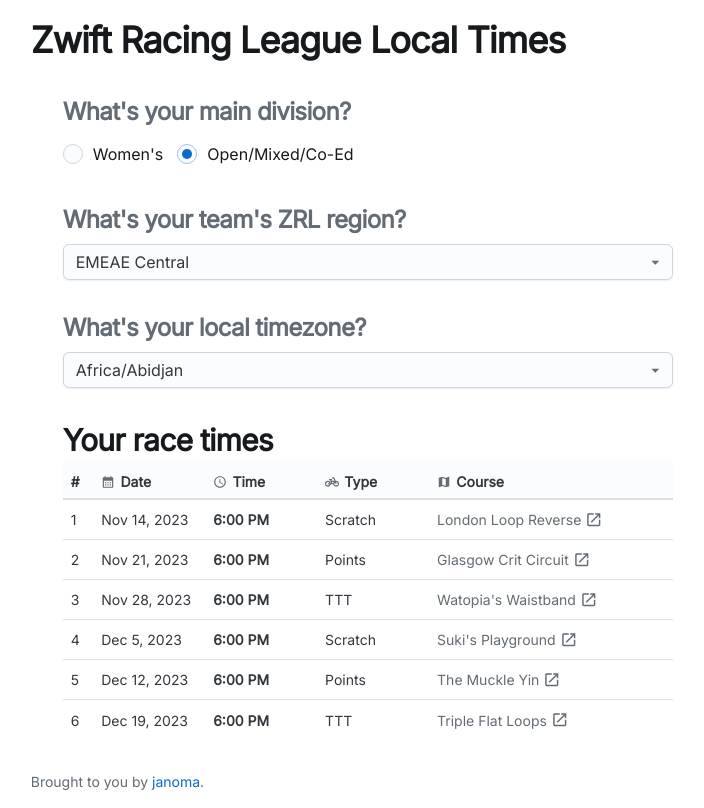
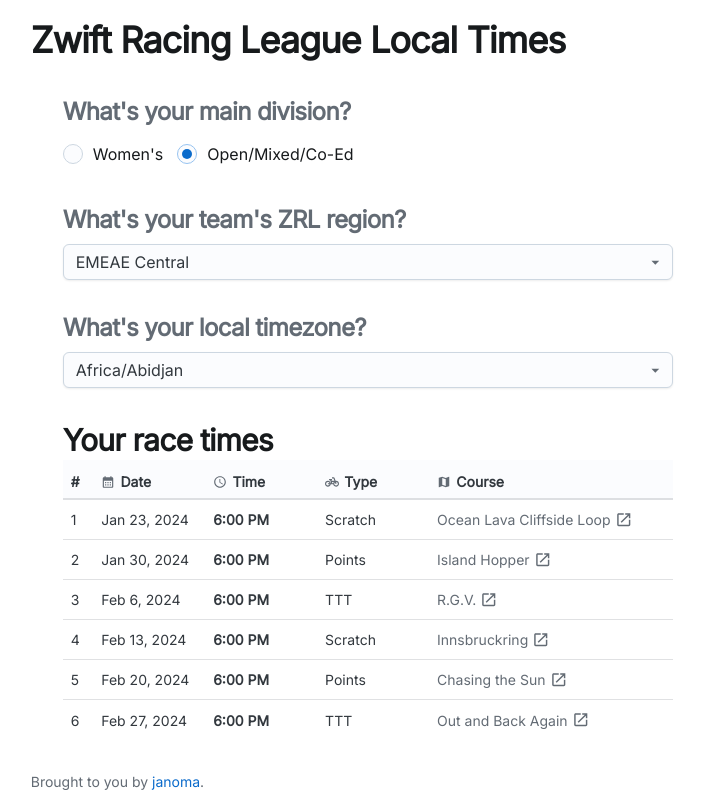
Before and after one commit to janoma/zrl-local-time, a React (Create React App) app: page / in a window 1280 px wide. Shown: the whole page, without its empty margins (272-976 px from the left). Built offline with nearby package versions, Linux system fonts and the light colour scheme.

Commit message:
feat: update races for round 3

```diff
--- /dev/null
+++ b/public/races-2023-2024-round-3.json
@@ -0,0 +1,44 @@
+[
+  {
+    "number": 1,
+    "date": "2024-01-23",
+    "type": "Scratch",
+    "course": "Ocean Lava Cliffside Loop",
+    "courseUrl": "https://zwiftinsider.com/route/ocean-lava-cliffside-loop/"
+  },
+  {
+    "number": 2,
+    "date": "2024-01-30",
+    "type": "Points",
+    "course": "Island Hopper",
+    "courseUrl": "https://zwiftinsider.com/route/island-hopper/"
+  },
+  {
+    "number": 3,
+    "date": "2024-02-06",
+    "type": "TTT",
+    "course": "R.G.V.",
+    "courseUrl": "https://zwiftinsider.com/route/rgv/"
+  },
+  {
+    "number": 4,
+    "date": "2024-02-13",
+    "type": "Scratch",
+    "course": "Innsbruckring",
+    "courseUrl": "https://zwiftinsider.com/route/innsbruckring/"
+  },
+  {
+    "number": 5,
+    "date": "2024-02-20",
+    "type": "Points",
+    "course": "Chasing the Sun",
+    "courseUrl": "https://zwiftinsider.com/route/chasing-the-sun/"
+  },
+  {
+    "number": 6,
+    "date": "2024-02-27",
+    "type": "TTT",
+    "course": "Out and Back Again",
+    "courseUrl": "https://zwiftinsider.com/route/out-and-back-again/"
+  }
+]
--- /dev/null
+++ b/public/zrl-2024-01-06.json
@@ -0,0 +1,114 @@
+{
+  "women": {
+    "Oceania Western": {
+      "timezone": "Australia/Sydney",
+      "time": "19:15"
+    },
+    "EMEAE Eastern": {
+      "timezone": "Europe/London",
+      "time": "17:10"
+    },
+    "EMEAE Central": {
+      "timezone": "Europe/London",
+      "time": "18:10"
+    },
+    "EMEAE Western": {
+      "timezone": "Europe/London",
+      "time": "19:10"
+    },
+    "American Eastern": {
+      "timezone": "America/New_York",
+      "time": "19:20"
+    },
+    "American Western": {
+      "timezone": "America/New_York",
+      "time": "21:30"
+    }
+  },
+  "open": {
+    "Oceania Eastern": {
+      "timezone": "Europe/London",
+      "time": "05:15"
+    },
+    "Oceania Central": {
+      "timezone": "Europe/London",
+      "time": "06:15"
+    },
+    "Oceania Western": {
+      "timezone": "Australia/Sydney",
+      "time": "19:20"
+    },
+    "Atlantic Eastern": {
+      "timezone": "Europe/London",
+      "time": "09:30"
+    },
+    "Atlantic Southern": {
+      "timezone": "America/New_York",
+      "time": "05:30"
+    },
+    "Atlantic Central": {
+      "timezone": "America/New_York",
+      "time": "06:30"
+    },
+    "Atlantic Northern": {
+      "timezone": "America/New_York",
+      "time": "07:30"
+    },
+    "EMEAE Eastern": {
+      "timezone": "Europe/London",
+      "time": "17:00"
+    },
+    "EMEAE Southern": {
+      "timezone": "Europe/London",
+      "time": "17:30"
+    },
+    "EMEAE Central": {
+      "timezone": "Europe/London",
+      "time": "18:00"
+    },
+    "EMEAE Northern": {
+      "timezone": "Europe/London",
+      "time": "18:15"
+    },
+    "EMEAE Western": {
+      "timezone": "Europe/London",
+      "time": "18:30"
+    },
+    "EMEAW Eastern": {
+      "timezone": "Europe/London",
+      "time": "18:45"
+    },
+    "EMEAW Southern": {
+      "timezone": "Europe/London",
+      "time": "19:00"
+    },
+    "EMEAW Central": {
+      "timezone": "Europe/London",
+      "time": "19:15"
+    },
+    "EMEAW Northern": {
+      "timezone": "Europe/London",
+      "time": "19:30"
+    },
+    "EMEAW Western": {
+      "timezone": "Europe/London",
+      "time": "19:45"
+    },
+    "Americas Southern": {
+      "timezone": "America/Santiago",
+      "time": "20:30"
+    },
+    "Americas Eastern": {
+      "timezone": "America/New_York",
+      "time": "19:30"
+    },
+    "Americas Central": {
+      "timezone": "America/New_York",
+      "time": "20:30"
+    },
+    "Americas Western": {
+      "timezone": "America/New_York",
+      "time": "21:45"
+    }
+  }
+}
--- a/src/App.js
+++ b/src/App.js
@@ -64,7 +64,7 @@
 
   useEffect(() => {
     const fetchZrl = async () => {
-      fetch("./zrl.json")
+      fetch("./zrl-2024-01-06.json")
         .then((response) => response.json())
         .then((data) => {
           setZrl(data);
@@ -77,7 +77,7 @@
 
   useEffect(() => {
     const fetchRaces = async () => {
-      fetch("./races.json")
+      fetch("./races-2023-2024-round-3.json")
         .then((response) => response.json())
         .then((data) => setRaces(data));
     };
```
Also changed, not shown: public/races-2023-2024-round-2.json (renamed from public/races.json), public/zrl-2023-11-13.json (renamed from public/zrl.json).
